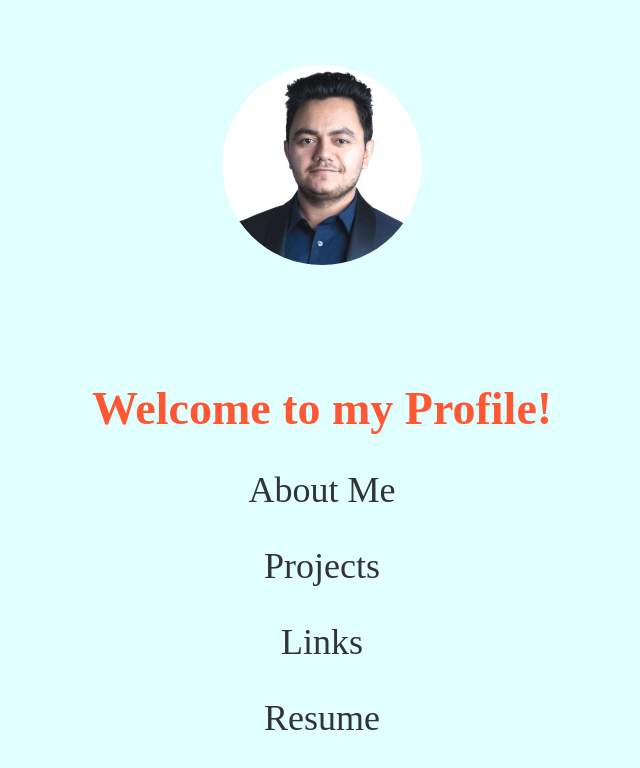
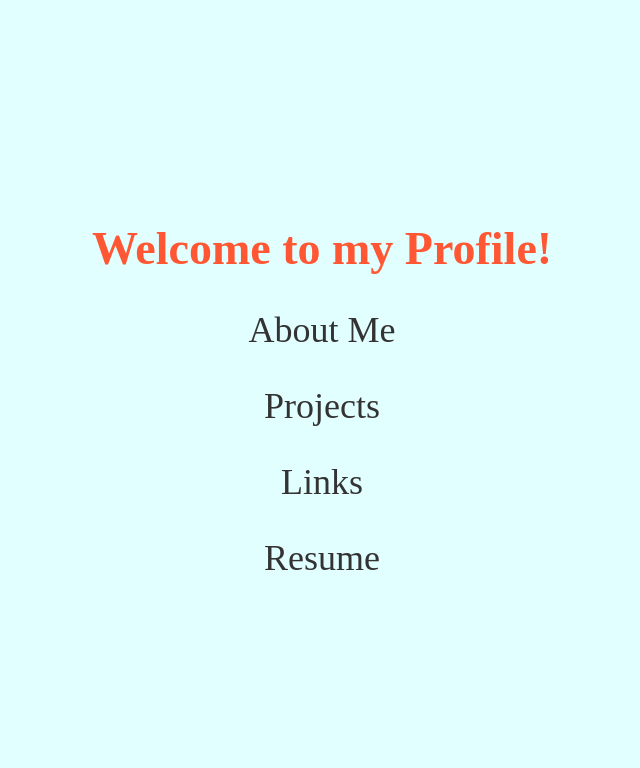
Before and after one commit to roshanneupane01/roshanneupane01.github.io, a plain HTML site: page index.html in a window 1280 px wide. Shown: the whole page, without its empty margins (318-958 px from the left). Drawn offline with Linux system fonts and the light colour scheme.

Commit message:
updated index.html

```diff
--- a/index.html
+++ b/index.html
@@ -9,7 +9,6 @@
 <body>
     <header>
         <nav id="sections">
-            <img src="../images/profile_pic.png" alt="profile_pic">
             <h1>Welcome to my Profile!</h1>
             <a href="./about-me.html">About Me</a>
             <a href="./projects.html">Projects</a>
```
